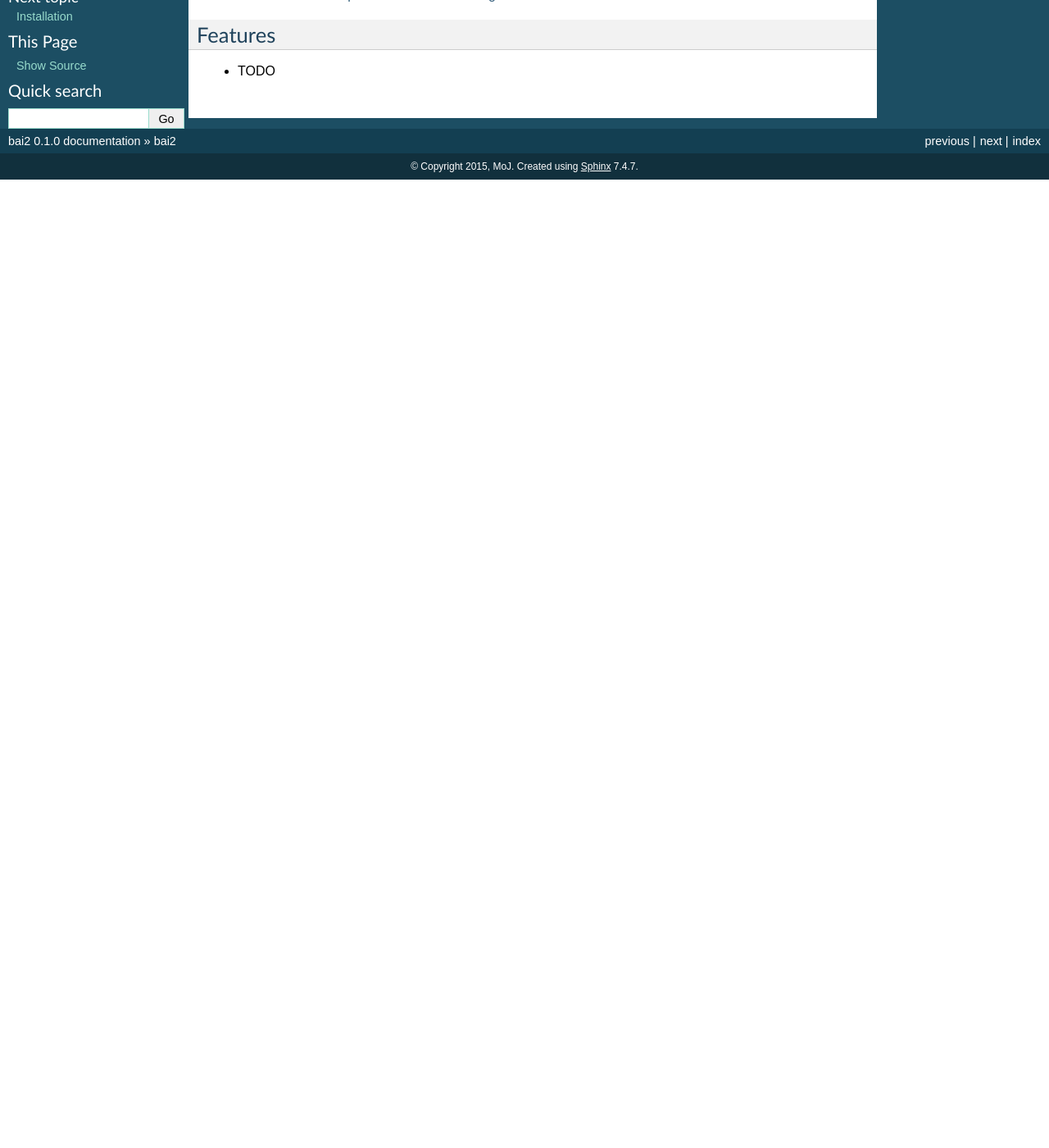
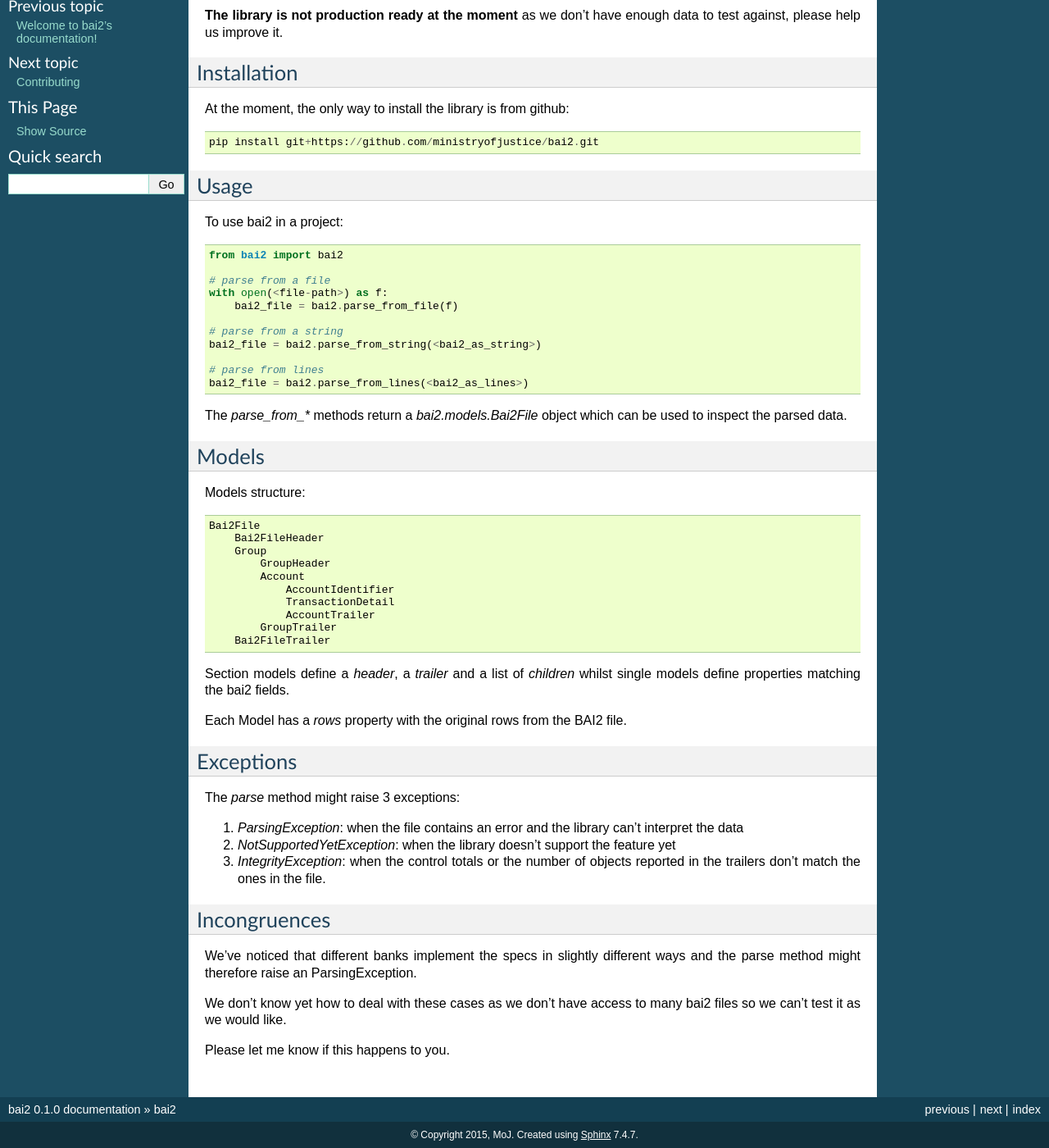
Before and after one commit to ministryofjustice/bai2, a Sphinx documentation site: the page built from docs/readme.rst, in a window 1280 px wide and 1400 px high, scrolled down 200 px. Shown: the whole window at 82% size. Built offline with Sphinx 7.4.7, drawn with Linux system fonts in a browser that asks for light colours; before the commit the page ends 900 px from its top, so only the background shows below that; some of the changed text lies outside the part shown.

Commit message:
Add docs to the repo

```diff
--- a/README.rst
+++ b/README.rst
@@ -9,12 +9,87 @@ bai2
         :target: https://pypi.python.org/pypi/bai2
 
 
+===========
 BAI2 Parser
+===========
 
-* Free software: BSD license
-* Documentation: https://bai2.readthedocs.org.
+Python module for parsing `BAI2 Files <http://www.bai.org/Libraries/Site-General-Downloads/Cash_Management_2005.sflb.ashx>`_
 
-Features
---------
+**The library is not production ready at the moment** as we don't have enough data to test against, please help us improve it.
 
-* TODO
+
+------------
+Installation
+------------
+
+At the moment, the only way to install the library is from github::
+
+    pip install git+https://github.com/ministryofjustice/bai2.git
+
+
+-----
+Usage
+-----
+
+To use bai2 in a project::
+
+    from bai2 import bai2
+
+    # parse from a file
+    with open(<file-path>) as f:
+        bai2_file = bai2.parse_from_file(f)
+
+    # parse from a string
+    bai2_file = bai2.parse_from_string(<bai2_as_string>)
+
+    # parse from lines
+    bai2_file = bai2.parse_from_lines(<bai2_as_lines>)
+
+
+The `parse_from_*` methods return a `bai2.models.Bai2File` object which can be used to inspect the parsed data.
+
+
+------
+Models
+------
+
+Models structure::
+
+    Bai2File
+        Bai2FileHeader
+        Group
+            GroupHeader
+            Account
+                AccountIdentifier
+                TransactionDetail
+                AccountTrailer
+            GroupTrailer
+        Bai2FileTrailer
+
+
+Section models define a `header`, a `trailer` and a list of `children` whilst single models define properties matching the bai2 fields.
+
+Each Model has a `rows` property with the original rows from the BAI2 file.
+
+
+----------
+Exceptions
+----------
+
+The `parse` method might raise 3 exceptions:
+
+1. `ParsingException`: when the file contains an error and the library can't interpret the data
+2. `NotSupportedYetException`: when the library doesn't support the feature yet
+3. `IntegrityException`: when the control totals or the number of objects reported in the trailers don't match the ones in the file.
+
+
+-------------
+Incongruences
+-------------
+
+We've noticed that different banks implement the specs in slightly different ways and the parse method
+might therefore raise an ParsingException.
+
+We don't know yet how to deal with these cases as we don't have access to many bai2 files so we can't test it as we would like.
+
+Please let me know if this happens to you.
--- a/docs/index.rst
+++ b/docs/index.rst
@@ -12,8 +12,6 @@ Contents:
    :maxdepth: 2
 
    readme
-   installation
-   usage
    contributing
    authors
    history
```
Also changed, not shown: docs/bai2.rst (added, +70 -0 lines), docs/installation.rst (deleted, +0 -12 lines), docs/modules.rst (added, +7 -0 lines), docs/usage.rst (deleted, +0 -7 lines), 3 other files.
